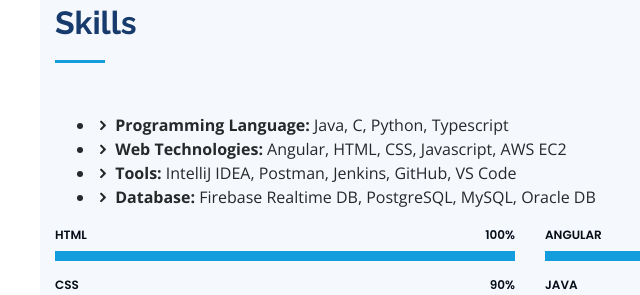
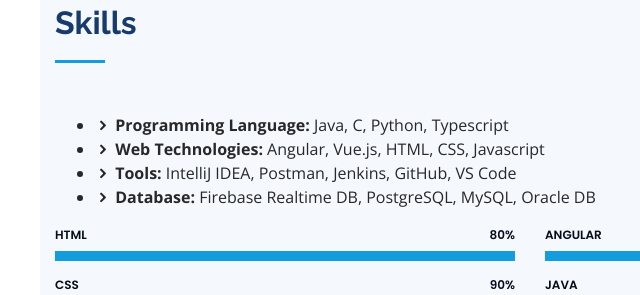
Before and after one commit to nishchay7pixels/nishchay7pixels.github.io, a plain HTML site: page index.html in a window 1280 px wide. Shown: the part 1380-1675 px from the top of the page, 260-900 px from the left. Drawn offline with nearby package versions, Linux system fonts and the light colour scheme.

Commit message:
Skills updated

```diff
--- a/index.html
+++ b/index.html
@@ -117,7 +117,7 @@
               <div class="col-lg-8">
                 <ul>
                   <li><i class="icofont-rounded-right"></i> <strong>Programming Language:</strong> Java, C, Python, Typescript</li>
-                  <li><i class="icofont-rounded-right"></i> <strong>Web Technologies:</strong> Angular, HTML, CSS, Javascript, AWS EC2</li>
+                  <li><i class="icofont-rounded-right"></i> <strong>Web Technologies:</strong> Angular, Vue.js, HTML, CSS, Javascript</li>
                   <li><i class="icofont-rounded-right"></i> <strong>Tools:</strong> IntelliJ IDEA, Postman, Jenkins, GitHub, VS Code</li>
                   <li><i class="icofont-rounded-right"></i> <strong>Database:</strong> Firebase Realtime DB, PostgreSQL, MySQL, Oracle DB</li>
                 </ul>
@@ -128,7 +128,7 @@
           <div class="col-lg-6" data-aos="fade-up">
 
             <div class="progress">
-              <span class="skill">HTML <i class="val">100%</i></span>
+              <span class="skill">HTML <i class="val">80%</i></span>
               <div class="progress-bar-wrap">
                 <div class="progress-bar" role="progressbar" aria-valuenow="100" aria-valuemin="0" aria-valuemax="100"></div>
               </div>
```
